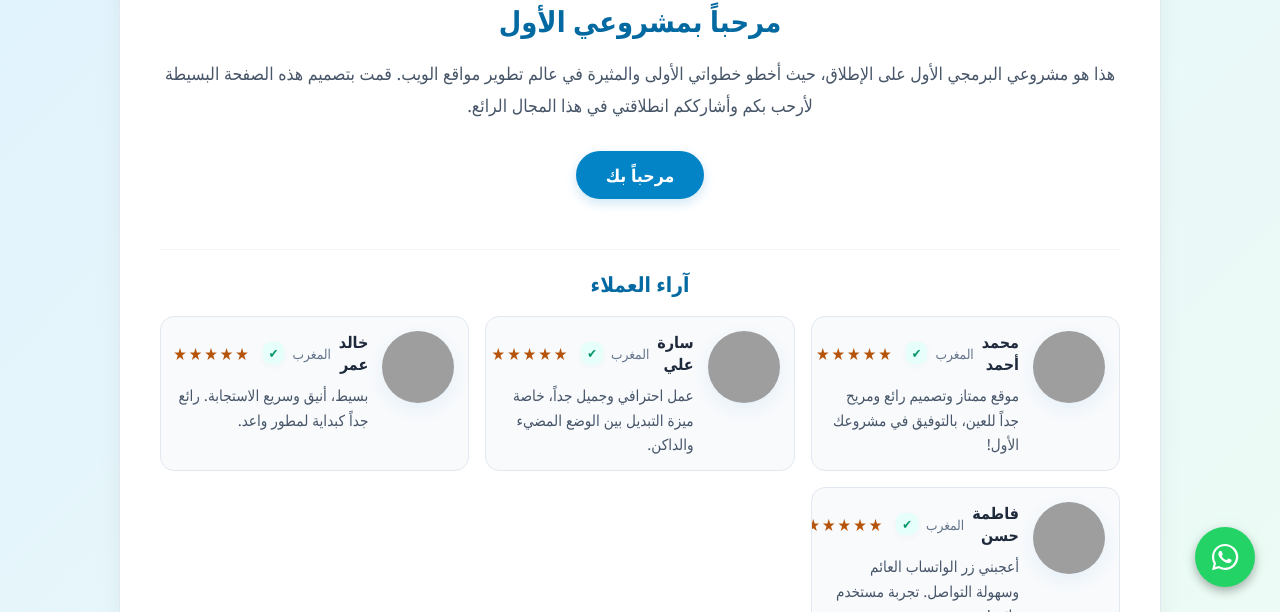
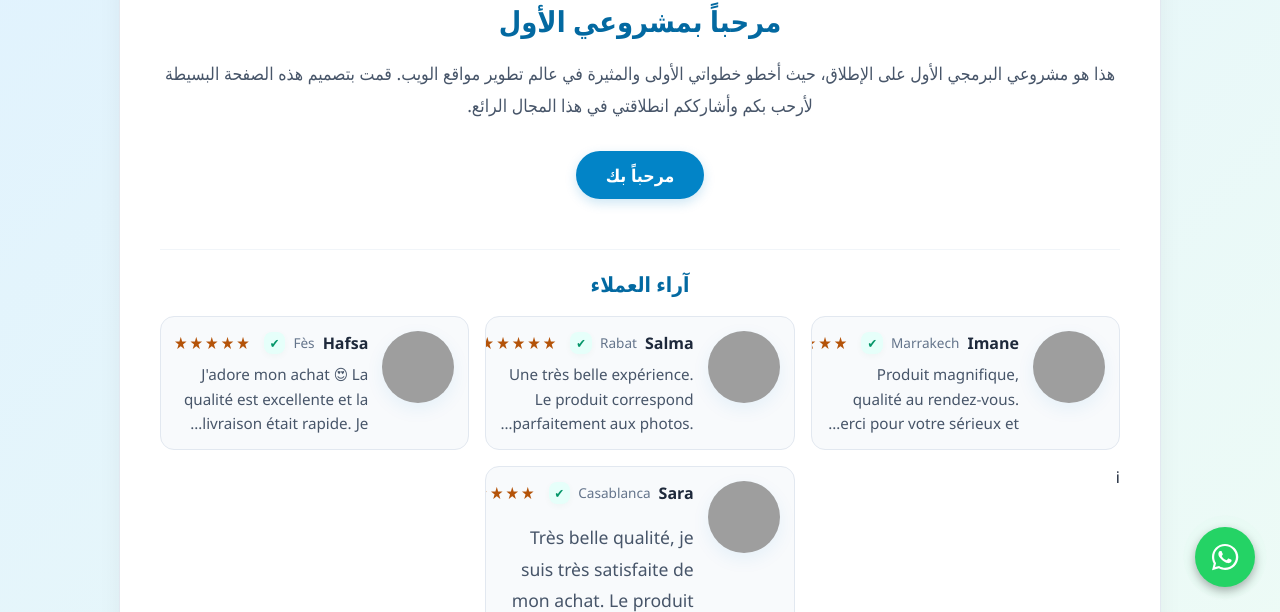
Before and after one commit to medbel000/my-first-project, a website: page index.html in a window 1280 px wide. Shown: the part 188-800 px from the top of the page. Drawn offline with Linux system fonts and the light colour scheme; grey boxes are pictures that could not be loaded.

Commit message:
Amélioration de la section des avis clients

```diff
--- a/index.html
+++ b/index.html
@@ -29,69 +29,73 @@
             <div class="reviews-container">
                 <div class="review-card">
                     <div class="avatar">
-                        <img src="imge/3.png" alt="صورة محمد أحمد">
+                         <img src="imge/4.png" alt="Photo de Imane">
                     </div>
                     <div class="card-body">
                         <div class="review-header">
                             <div class="customer-info">
-                                <span class="customer-name">محمد أحمد</span>
-                                <span class="customer-city">المغرب</span>
+                                <span class="customer-name">Imane</span>
+                                <span class="customer-city">Marrakech</span>
                                 <span class="verified" title="موثّق" aria-hidden="true">✔</span>
                             </div>
                             <div class="rating" aria-label="5 نجوم">★★★★★</div>
                         </div>
-                        <p class="review-text">موقع ممتاز وتصميم رائع ومريح جداً للعين، بالتوفيق في مشروعك الأول!</p>
+                        <p class="review-text">Produit magnifique, qualité au rendez-vous.
+        Merci pour votre sérieux et votre service.</p>
                     </div>
                 </div>
 
                 <div class="review-card">
                     <div class="avatar">
-                        <img src="imge/1.png" alt="صورة سارة علي">
+                        <img src="imge/3.png" alt="Photo de Salma">
                     </div>
                     <div class="card-body">
                         <div class="review-header">
                             <div class="customer-info">
-                                <span class="customer-name">سارة علي</span>
-                                <span class="customer-city">المغرب</span>
+                                <span class="customer-name">Salma</span>
+                                <span class="customer-city"غ>Rabat</span>
                                 <span class="verified" title="موثّق" aria-hidden="true">✔</span>
                             </div>
                             <div class="rating" aria-label="5 نجوم">★★★★★</div>
                         </div>
-                        <p class="review-text">عمل احترافي وجميل جداً، خاصة ميزة التبديل بين الوضع المضيء والداكن.</p>
+                        <p class="review-text">Une très belle expérience. Le produit correspond
+        parfaitement aux photos. Très satisfaite.</p>
                     </div>
                 </div>
 
                 <div class="review-card">
                     <div class="avatar">
-                        <img src="imge/2.png" alt="صورة خالد عمر">
+                        <img src="imge/2.png" alt="Photo de Hafsa">
                     </div>
                     <div class="card-body">
                         <div class="review-header">
                             <div class="customer-info">
-                                <span class="customer-name">خالد عمر</span>
-                                <span class="customer-city">المغرب</span>
+                                <span class="customer-name">Hafsa</span>
+                                <span class="customer-city">Fès</span>
                                 <span class="verified" title="موثّق" aria-hidden="true">✔</span>
                             </div>
                             <div class="rating" aria-label="5 نجوم">★★★★★</div>
                         </div>
-                        <p class="review-text">بسيط، أنيق وسريع الاستجابة. رائع جداً كبداية لمطور واعد.</p>
+                        <p class="review-text">J'adore mon achat 😍 La qualité est excellente
+        et la livraison était rapide. Je recommande.</p>
                     </div>
                 </div>
 
-                <div class="review-card">
+               i <div class="review-card">
                     <div class="avatar">
-                        <img src="imge/4.png" alt="صورة فاطمة حسن">
+                         <img src="imge/1.png" alt="Photo de Sara">
                     </div>
                     <div class="card-body">
                         <div class="review-header">
                             <div class="customer-info">
-                                <span class="customer-name">فاطمة حسن</span>
-                                <span class="customer-city">المغرب</span>
+                                <span class="customer-name">Sara</span>
+                                <span class="customer-city">Casablanca</span>
                                 <span class="verified" title="موثّق" aria-hidden="true">✔</span>
                             </div>
                             <div class="rating" aria-label="5 نجوم">★★★★★</div>
                         </div>
-                        <p class="review-text">أعجبني زر الواتساب العائم وسهولة التواصل. تجربة مستخدم رائعة!</p>
+                        <p class="revew-text">Très belle qualité, je suis très satisfaite de mon achat.
+        Le produit est élégant et confortable. Merci beaucoup ❤️</p>
                     </div>
                 </div>
             </div>
```
